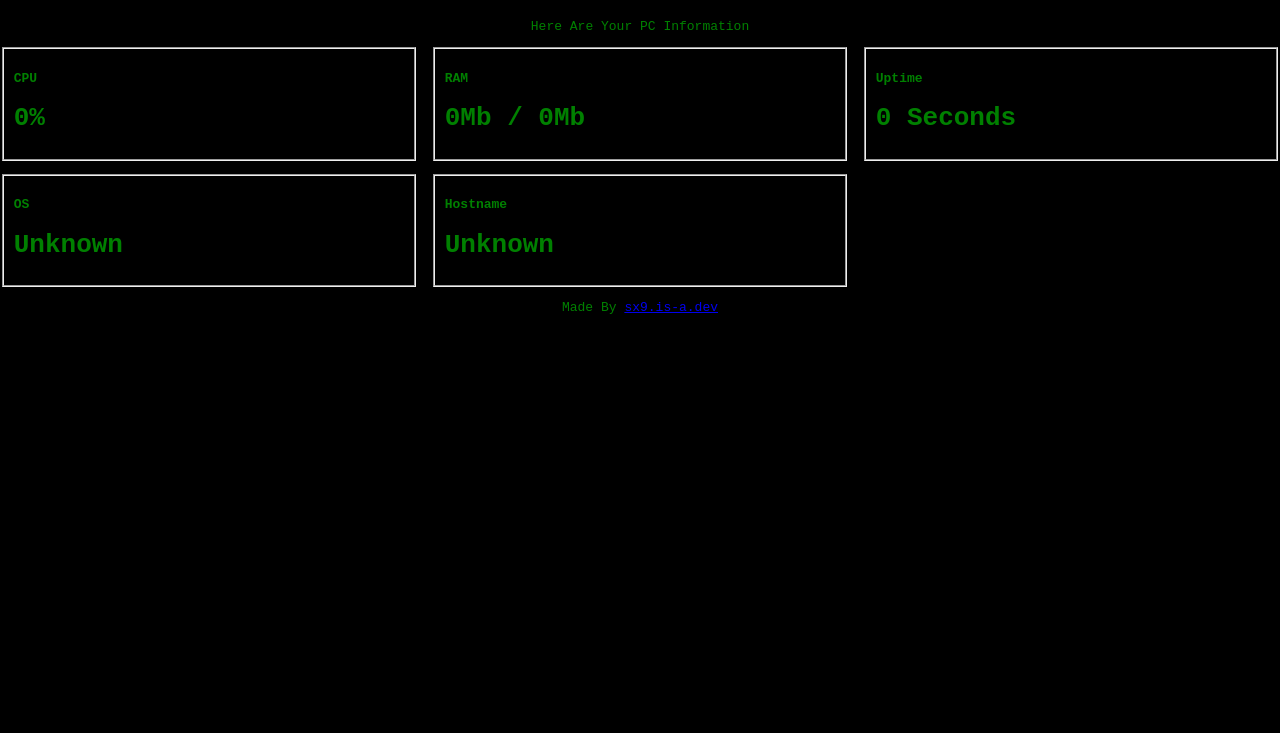
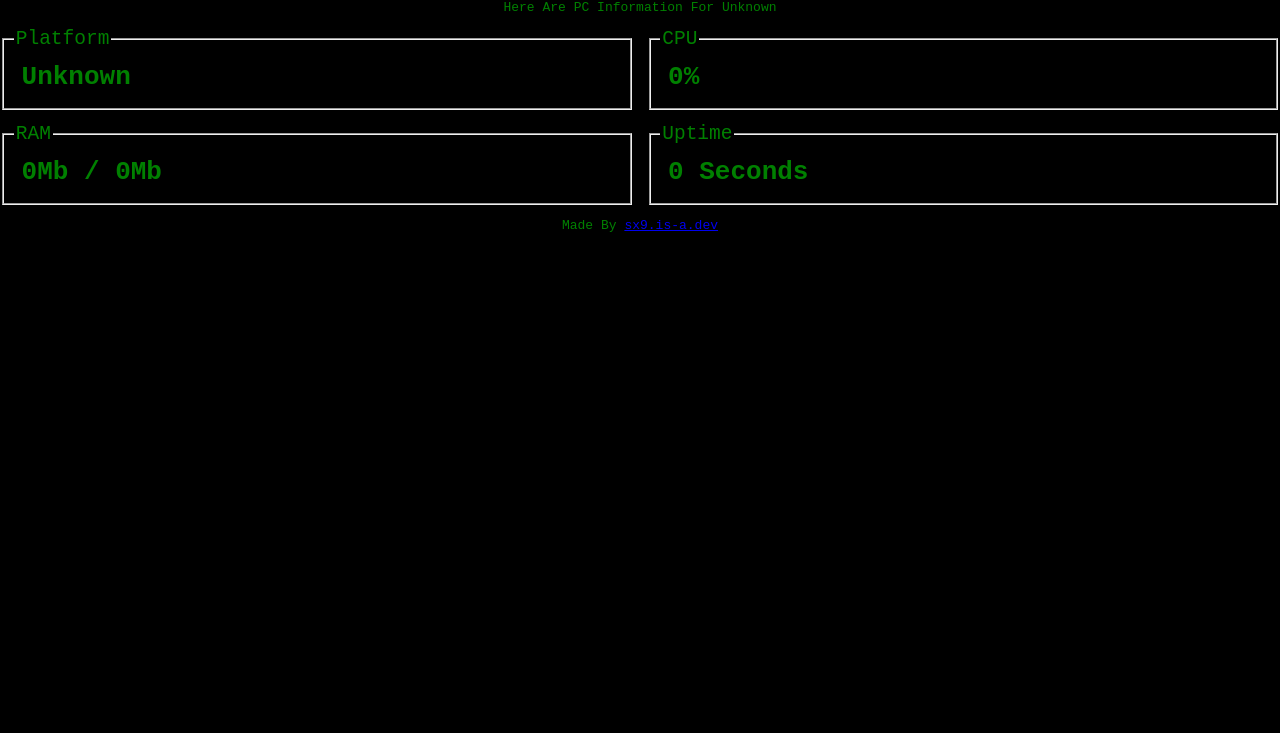
Before and after one commit to SX-9/pc-web-dash, a website: page index.html in a window 1280 px wide. Shown: the part 67-800 px from the top of the page. Drawn offline with Linux system fonts and the light colour scheme; no server answers.

Commit message:
new web dash and startup bat

```diff
--- a/index.html
+++ b/index.html
@@ -14,58 +14,51 @@
         align-items: center;
       }
       h1 {
-        padding: 0;
+        margin: 0.3em;
+      }
+      legend {
+        font-size: 1.5em;
       }
       div {
         width: 100vw;
         display: grid;
-        grid-template-columns: 1fr 1fr 1fr;
+        grid-template-columns: 1fr 1fr ;
         grid-template-rows: 1fr 1fr;
         gap: 1em;
       }
       @media screen and (max-width: 580px) {
         div {
-          grid-template-rows: 1fr 1fr 1fr 1fr 1fr 1fr;
+          grid-template-rows: 1fr 1fr 1fr 1fr;
           grid-template-columns: 1fr;
         }
       }
-      @media screen and (min-width: 750px) {
-        div {
-          grid-template-rows: 1fr 1fr 1fr;
-          grid-template-columns: 1fr 1fr;
-        }
-      }
-      @media screen and (min-width: 1070px) {
+      @media screen and (max-width: 750px) {
         div {
           grid-template-rows: 1fr 1fr;
-          grid-template-columns: 1fr 1fr 1fr;
+          grid-template-columns: 1fr 1fr;
         }
       }
 		</style>
   </head>
   <body>
     <h1>PC Web Dash</h1>
-    <p>Here Are Your PC Information</p>
+    <p>Here Are PC Information For <span id="name">Unknown</span></p>
     <div>
       <fieldset>
-        <h4>CPU</h4>
+        <legend>Platform</legend>
+        <h1 id="os">Unknown</h1>
+      </fieldset>
+      <fieldset>
+        <legend>CPU</legend>
         <h1 id="cpu">0%</h1>
       </fieldset>
       <fieldset>
-        <h4>RAM</h4>
+        <legend>RAM</legend>
         <h1 id="ram">0Mb / 0Mb</h1>
       </fieldset>
       <fieldset>
-        <h4>Uptime</h4>
+        <legend>Uptime</legend>
         <h1 id="uptime">0 Seconds</h1>
-      </fieldset>
-      <fieldset>
-        <h4>OS</h4>
-        <h1 id="os">Unknown</h1>
-      </fieldset>
-      <fieldset>
-        <h4>Hostname</h4>
-        <h1 id="name">Unknown</h1>
       </fieldset>
     </div>
     <p>Made By <a href="https://sx9.is-a.dev">sx9.is-a.dev</a></p>
```
Also changed, not shown: 1 other file.
